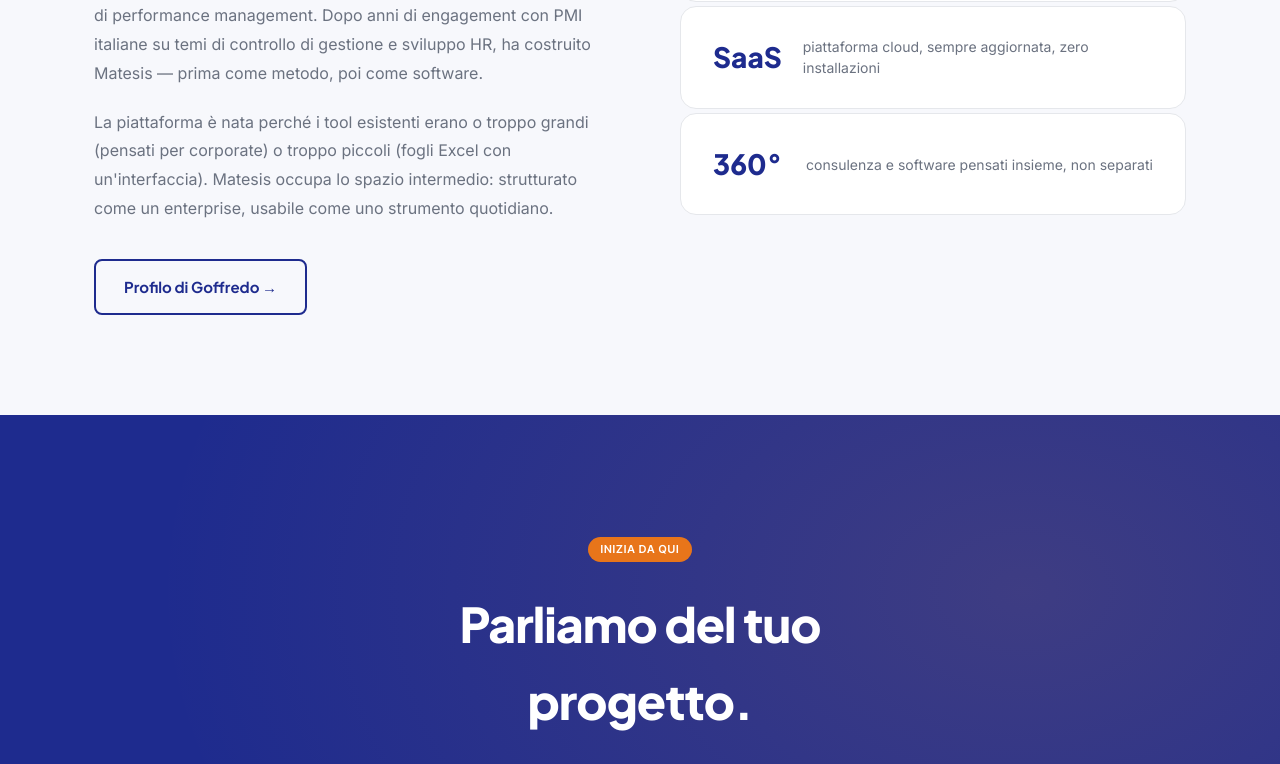
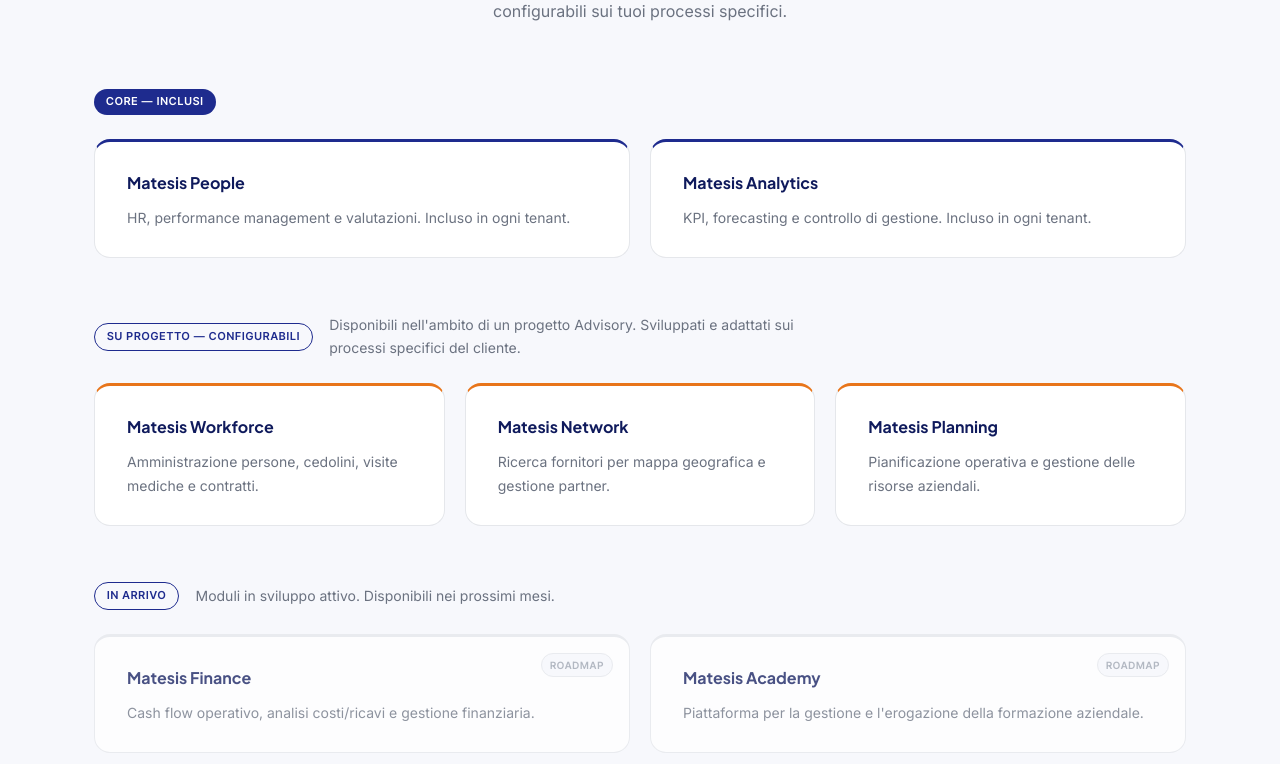
Before and after one commit to goantonelli-creator/matesis-site, a React (Vite) app: page / in a window 1280 px wide. Shown: the part 5036-5800 px from the top of the page. Built offline with nearby package versions, Linux system fonts and the light colour scheme.

Commit message:
feat: sezione moduli aggiuntivi con ecosistema completo

```diff
--- a/src/App.css
+++ b/src/App.css
@@ -521,4 +521,97 @@
 
 @media (max-width: 768px) {
   .advisory__highlight { flex-direction: column; padding: 28px 24px; }
+}/* ── MODULI AGGIUNTIVI ────────────────────────────────────────────────── */
+.moduli-add {
+  background: var(--bg-light);
+  padding: 100px 0;
 }
+
+.ma__group {
+  margin-bottom: 56px;
+}
+
+.ma__group-label {
+  display: flex;
+  align-items: center;
+  gap: 16px;
+  margin-bottom: 24px;
+  flex-wrap: wrap;
+}
+
+.ma__group-label p {
+  font-size: 14px;
+  color: var(--text-secondary);
+  max-width: 500px;
+}
+
+.ma__grid {
+  display: grid;
+  gap: 20px;
+}
+
+.ma__grid--2 { grid-template-columns: repeat(2, 1fr); }
+.ma__grid--3 { grid-template-columns: repeat(3, 1fr); }
+
+.ma__card {
+  background: var(--bg-white);
+  border: 1px solid var(--border);
+  border-radius: 16px;
+  padding: 28px 32px;
+  position: relative;
+  transition: box-shadow 0.2s, transform 0.2s;
+}
+
+.ma__card:hover {
+  box-shadow: 0 8px 32px rgba(15,26,92,0.08);
+  transform: translateY(-2px);
+}
+
+.ma__card h4 {
+  font-family: var(--font-display);
+  font-size: 16px;
+  font-weight: 700;
+  color: var(--text-primary);
+  margin-bottom: 10px;
+}
+
+.ma__card p {
+  font-size: 14px;
+  line-height: 1.7;
+  color: var(--text-secondary);
+}
+
+.ma__card--core {
+  border-top: 3px solid var(--navy);
+}
+
+.ma__card--progetto {
+  border-top: 3px solid var(--orange);
+}
+
+.ma__card--roadmap {
+  border-top: 3px solid var(--border);
+  opacity: 0.75;
+}
+
+.ma__roadmap-badge {
+  position: absolute;
+  top: 16px;
+  right: 16px;
+  font-family: var(--font-label);
+  font-size: 10px;
+  font-weight: 600;
+  letter-spacing: 0.08em;
+  text-transform: uppercase;
+  color: var(--text-light);
+  background: var(--bg-light);
+  padding: 3px 8px;
+  border-radius: 100px;
+  border: 1px solid var(--border);
+}
+
+@media (max-width: 768px) {
+  .ma__grid--2 { grid-template-columns: 1fr; }
+  .ma__grid--3 { grid-template-columns: 1fr; }
+  .ma__group-label { flex-direction: column; align-items: flex-start; }
+}
--- a/src/App.jsx
+++ b/src/App.jsx
@@ -257,7 +257,79 @@
     </section>
   )
 }
+function ModuliAggiuntivi() {
+  const core = [
+    { tag: 'Matesis People', desc: 'HR, performance management e valutazioni. Incluso in ogni tenant.' },
+    { tag: 'Matesis Analytics', desc: 'KPI, forecasting e controllo di gestione. Incluso in ogni tenant.' },
+  ]
+  const progetto = [
+    { tag: 'Matesis Workforce', desc: 'Amministrazione persone, cedolini, visite mediche e contratti.' },
+    { tag: 'Matesis Network', desc: 'Ricerca fornitori per mappa geografica e gestione partner.' },
+    { tag: 'Matesis Planning', desc: 'Pianificazione operativa e gestione delle risorse aziendali.' },
+  ]
+  const roadmap = [
+    { tag: 'Matesis Finance', desc: 'Cash flow operativo, analisi costi/ricavi e gestione finanziaria.' },
+    { tag: 'Matesis Academy', desc: 'Piattaforma per la gestione e l\'erogazione della formazione aziendale.' },
+  ]
 
+  return (
+    <section className="moduli-add" id="moduli-aggiuntivi">
+      <div className="container">
+        <div className="section-header">
+          <span className="tag tag--outline">Ecosistema</span>
+          <h2 className="section-title">Ogni azienda è diversa.<br/>Matesis si adatta.</h2>
+          <p className="section-sub">Due moduli core inclusi in ogni progetto. Un ecosistema di moduli aggiuntivi configurabili sui tuoi processi specifici.</p>
+        </div>
+
+        <div className="ma__group">
+          <div className="ma__group-label">
+            <span className="tag tag--navy">Core — inclusi</span>
+          </div>
+          <div className="ma__grid ma__grid--2">
+            {core.map((m, i) => (
+              <div className="ma__card ma__card--core" key={i}>
+                <h4>{m.tag}</h4>
+                <p>{m.desc}</p>
+              </div>
+            ))}
+          </div>
+        </div>
+
+        <div className="ma__group">
+          <div className="ma__group-label">
+            <span className="tag tag--outline">Su progetto — configurabili</span>
+            <p>Disponibili nell'ambito di un progetto Advisory. Sviluppati e adattati sui processi specifici del cliente.</p>
+          </div>
+          <div className="ma__grid ma__grid--3">
+            {progetto.map((m, i) => (
+              <div className="ma__card ma__card--progetto" key={i}>
+                <h4>{m.tag}</h4>
+                <p>{m.desc}</p>
+              </div>
+            ))}
+          </div>
+        </div>
+
+        <div className="ma__group">
+          <div className="ma__group-label">
+            <span className="tag tag--outline">In arrivo</span>
+            <p>Moduli in sviluppo attivo. Disponibili nei prossimi mesi.</p>
+          </div>
+          <div className="ma__grid ma__grid--2">
+            {roadmap.map((m, i) => (
+              <div className="ma__card ma__card--roadmap" key={i}>
+                <div className="ma__roadmap-badge">Roadmap</div>
+                <h4>{m.tag}</h4>
+                <p>{m.desc}</p>
+              </div>
+            ))}
+          </div>
+        </div>
+
+      </div>
+    </section>
+  )
+}
 function About() {
   return (
     <section className="about" id="about">
@@ -384,6 +456,7 @@
       <ComeFunziona />
       <Platform />
       <Moduli />
+      <ModuliAggiuntivi />
       <About />
       <CtaFinal />
       <Footer />
```
